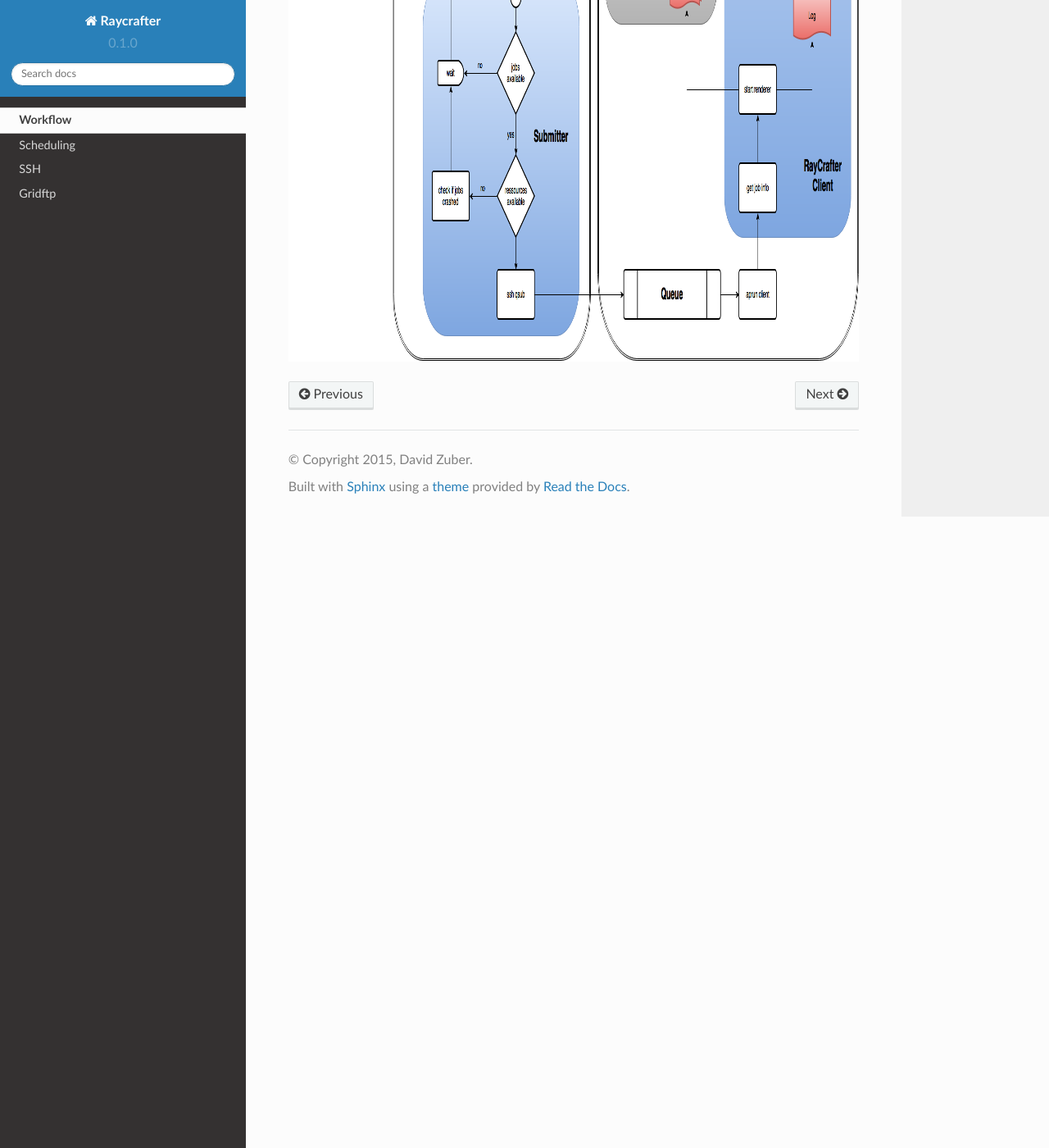
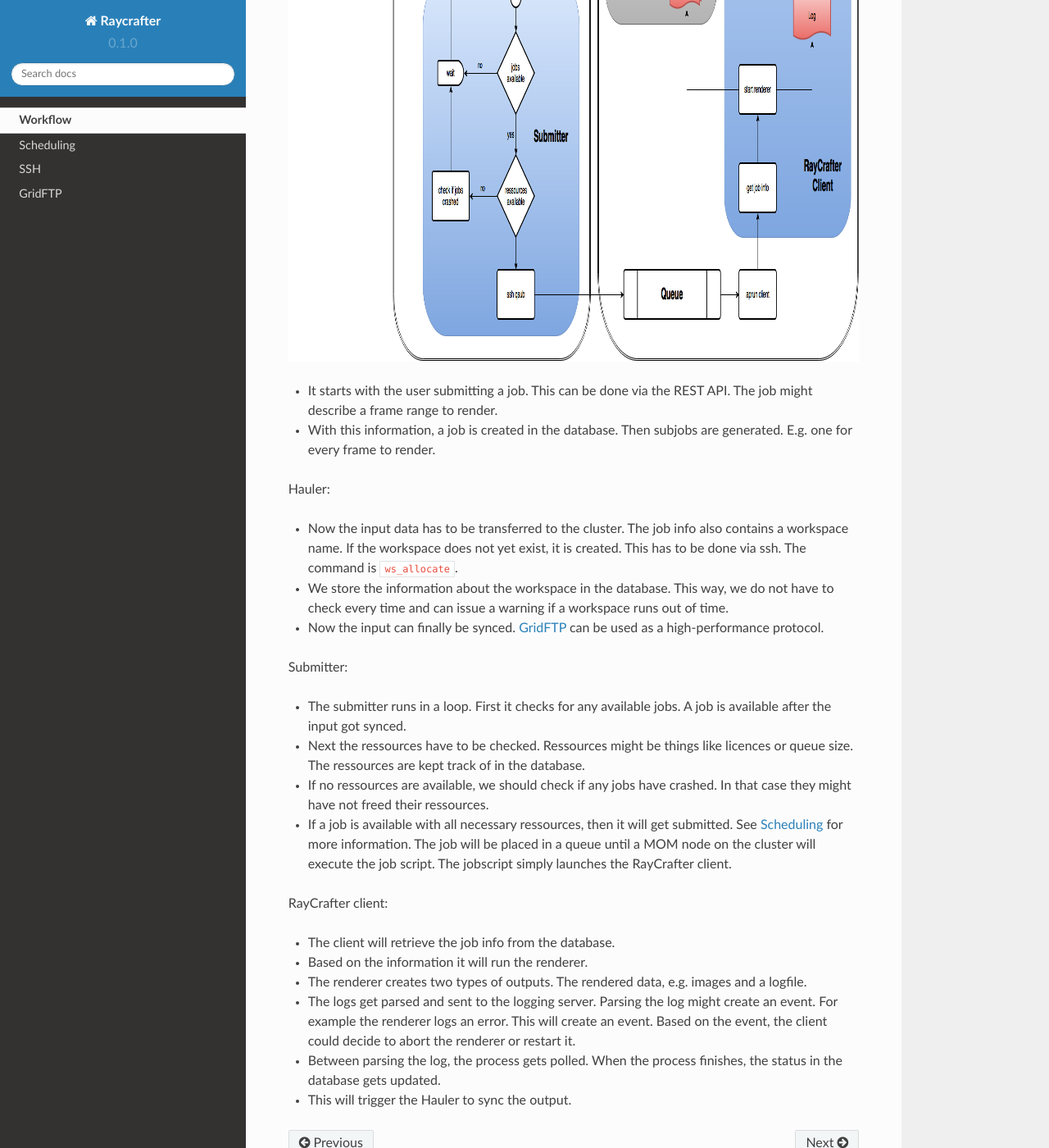
Before and after one commit to RayCrafter/Raycrafter-Documentation, a Sphinx documentation site: the page built from docs/source/workflow.rst, in a window 1280 px wide and 1400 px high, scrolled down 799 px. Shown: the whole window at 82% size. Built offline with Sphinx 7.4.7 and the Read the Docs theme 2.0.0, drawn with Linux system fonts in a browser that asks for light colours.

Commit message:
Add explanation to workflow flow chart

```diff
--- a/docs/source/gridftp.rst
+++ b/docs/source/gridftp.rst
@@ -1,8 +1,10 @@
+.. _gridftp:
+
 =======
-Gridftp
+GridFTP
 =======
 
-`GridFTP <https://wickie.hlrs.de/platforms/index.php/Data_Transfer_with_GridFTP>`_ can be used for high-performance data transfer. Alternative, more extensive guide can be found `here <https://wickie.hlrs.de/dgrid/>`_.
+The `GridFTP protocol <https://wickie.hlrs.de/platforms/index.php/Data_Transfer_with_GridFTP>`_ can be used for high-performance data transfer. Alternative, more extensive guide can be found `here <https://wickie.hlrs.de/dgrid/>`_.
 In order to use it, a lot of 'paperwork' has to be done.
 
 -----------------
--- a/docs/source/scheduling.rst
+++ b/docs/source/scheduling.rst
@@ -1,3 +1,5 @@
+.. _scheduling:
+
 ==========
 Scheduling
 ==========
--- a/docs/source/workflow.rst
+++ b/docs/source/workflow.rst
@@ -6,3 +8,46 @@ This section describes process involved in rendering on the cluster.
 
 .. image:: workflow.png
    :scale: 100%
+
+- It starts with the user submitting a job. This can be done via the REST API.
+  The job might describe a frame range to render.
+- With this information, a job is created in the database. Then subjobs are
+  generated. E.g. one for every frame to render.
+
+Hauler:
+
+- Now the input data has to be transferred to the cluster.
+  The job info also contains a workspace name. If the workspace does not yet exist,
+  it is created. This has to be done via ssh. The command is ``ws_allocate``.
+- We store the information about the workspace in the database. This way, we do not have
+  to check every time and can issue a warning if a workspace runs out of time.
+- Now the input can finally be synced. :ref:`gridftp` can be used as a
+  high-performance protocol.
+
+Submitter:
+
+- The submitter runs in a loop. First it checks for any available jobs.
+  A job is available after the input got synced.
+- Next the ressources have to be checked. Ressources might be things like
+  licences or queue size. The ressources are kept track of in the database.
+- If no ressources are available, we should check if any jobs have crashed.
+  In that case they might have not freed their ressources.
+- If a job is available with all necessary ressources, then it will
+  get submitted. See :ref:`scheduling` for more information.
+  The job will be placed in a queue until a MOM node on the cluster
+  will execute the job script. The jobscript simply launches the
+  RayCrafter client.
+
+RayCrafter client:
+
+- The client will retrieve the job info from the database.
+- Based on the information it will run the renderer.
+- The renderer creates two types of outputs. The rendered data,
+  e.g. images and a logfile.
+- The logs get parsed and sent to the logging server.
+  Parsing the log might create an event. For example the renderer
+  logs an error. This will create an event. Based on the event,
+  the client could decide to abort the renderer or restart it.
+- Between parsing the log, the process gets polled. When the
+  process finishes, the status in the database gets updated.
+- This will trigger the Hauler to sync the output.
```
Also changed, not shown: other parts of docs/source/workflow.rst (+2 -0 lines).
